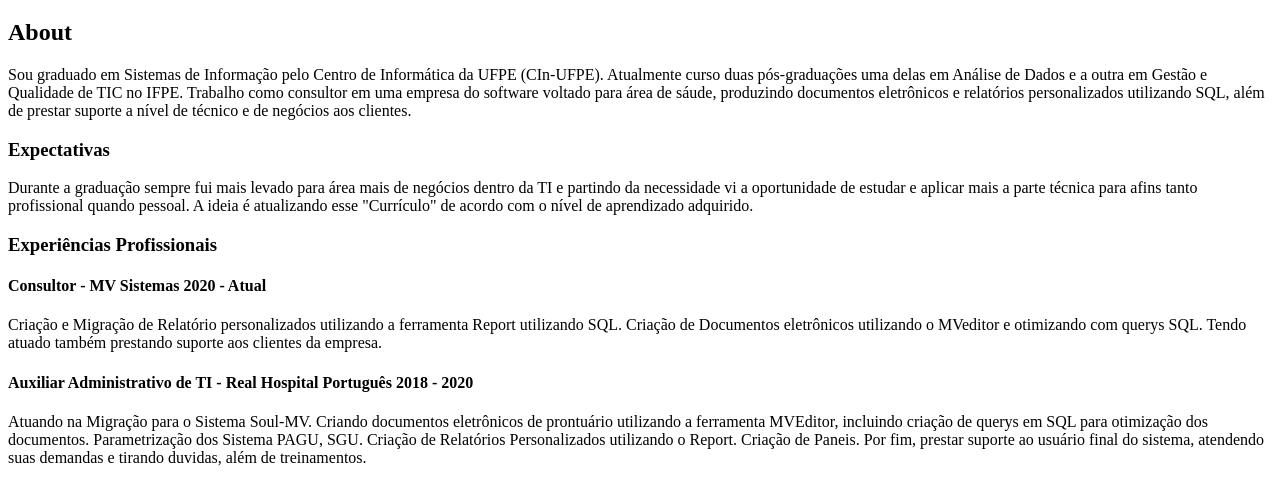
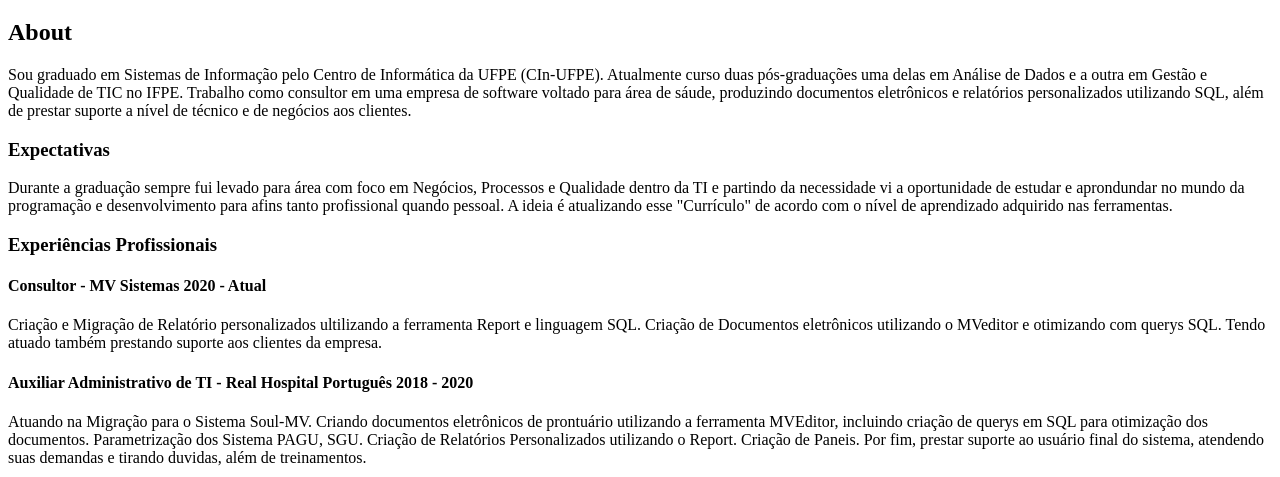
Before and after one commit to eujosedanilo/eujosedanilo.github.io, a plain HTML site: page index.html in a window 1280 px wide. Shown: the part 323-800 px from the top of the page. Drawn offline with Linux system fonts and the light colour scheme.

Commit message:
Ortografia
Correnção de ortografia

```diff
--- a/index.html
+++ b/index.html
@@ -11,14 +11,14 @@
         <h1>José Danilo Gomes de Lima</h1>
     </header>
     <h2>About</h2>
-    <p>Sou graduado em Sistemas de Informação pelo Centro de Informática da UFPE (CIn-UFPE). Atualmente curso duas pós-graduações uma delas em Análise de Dados e a outra em Gestão e Qualidade de TIC no IFPE. Trabalho como consultor em uma empresa do software voltado para área de sáude, produzindo documentos eletrônicos e relatórios personalizados utilizando SQL, além de prestar suporte a nível de técnico e de negócios aos clientes.</p>
+    <p>Sou graduado em Sistemas de Informação pelo Centro de Informática da UFPE (CIn-UFPE). Atualmente curso duas pós-graduações uma delas em Análise de Dados e a outra em Gestão e Qualidade de TIC no IFPE. Trabalho como consultor em uma empresa de software voltado para área de sáude, produzindo documentos eletrônicos e relatórios personalizados utilizando SQL, além de prestar suporte a nível de técnico e de negócios aos clientes.</p>
 
     <h3>Expectativas</h3>
-    <p>Durante a graduação sempre fui mais levado para área mais de negócios dentro da TI e partindo da necessidade vi a oportunidade de estudar e aplicar mais a parte técnica para afins tanto profissional quando pessoal. A ideia é atualizando esse "Currículo" de acordo com o nível de aprendizado adquirido.</p>
+    <p>Durante a graduação sempre fui levado para área com foco em Negócios, Processos e Qualidade dentro da TI e partindo da necessidade vi a oportunidade de estudar e aprondundar no mundo da programação e desenvolvimento para afins tanto profissional quando pessoal. A ideia é atualizando esse "Currículo" de acordo com o nível de aprendizado adquirido nas ferramentas.</p>
 
     <h3>Experiências Profissionais</h3>
     <h4>Consultor - MV Sistemas 2020 - Atual</h4>
-    <p>Criação e Migração de Relatório personalizados utilizando a ferramenta Report utilizando SQL. Criação de Documentos eletrônicos utilizando o MVeditor e otimizando com querys SQL. Tendo atuado também prestando suporte aos clientes da empresa. </p>
+    <p>Criação e Migração de Relatório personalizados ultilizando a ferramenta Report e linguagem SQL. Criação de Documentos eletrônicos utilizando o MVeditor e otimizando com querys SQL. Tendo atuado também prestando suporte aos clientes da empresa. </p>
 
 
     <h4>Auxiliar Administrativo de TI  - Real Hospital Português 2018 - 2020</h4>
```
